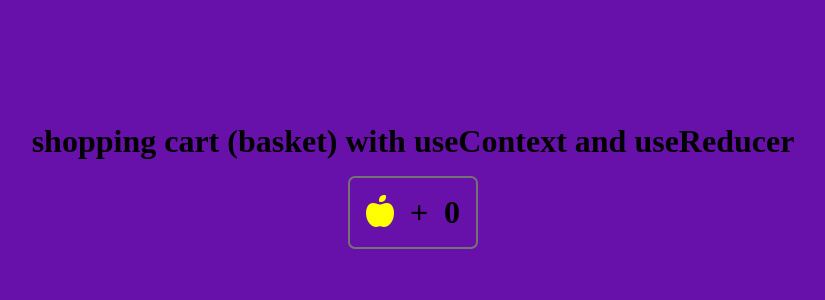
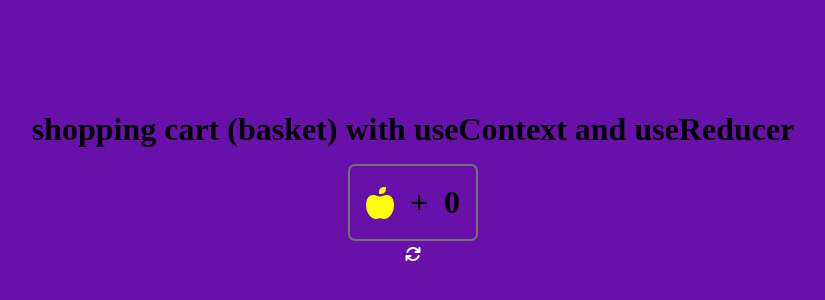
Before and after one commit to ghiyaee/shopping, a React (Create React App) app: page / in a window 1280 px wide. Shown: the part 214-514 px from the top of the page, without its empty margins (227-1052 px from the left). Built offline with nearby package versions, Linux system fonts and the light colour scheme.

Commit message:
add change background

```diff
--- a/src/App.js
+++ b/src/App.js
@@ -1,11 +1,14 @@
 import { MyProvider } from "./components/context";
+import { ColorProvider } from "./components/colorContext";
 import Shopping from "./components/Shopping";
 import Cart from "../src/components/Cart";
 const App = () => {
   return (
     <>
       <MyProvider>
-        <Cart/>
+         <ColorProvider>
+            <Cart />
+          </ColorProvider>
       </MyProvider>
     </>
      )
--- a/src/components/Shopping.jsx
+++ b/src/components/Shopping.jsx
@@ -1,9 +1,11 @@
 import { MyContext } from "./context";
 import { useContext } from "react";
+import {ColorContext} from './colorContext'
 import "./style/shoping.css"
 const Shopping = () => {
   const { countContext, countDisptach } = useContext(MyContext);
-
+  const { colorChange, disptachChange } = useContext(ColorContext);
+  console.log(colorChange);
   const handelActions = () => {
     if (countContext > 1) {
       return  <span className="trash" onClick={() => countDisptach("DECREMET")}> - </span>
@@ -17,31 +19,26 @@ const Shopping = () => {
     return (
       <div className="container">
         <div className="content">
-          <h1>shopping cart (basket) with  useContext and useReducer</h1>
-          <div className="row">
+          <h1>shopping cart (basket) with useContext and useReducer</h1>
+          <div
+            className={`row ${colorChange}`} >
             <span>
               <i className="fa-solid fa-apple-whole"></i>
             </span>
             <span onClick={() => countDisptach("INCREMET")}>+</span>
             <span>{countContext}</span>
-            { handelActions() }
+            {handelActions()}
           </div>
+          <i
+            className={` fa-solid fa-arrows-rotate  `}
+            onClick={() =>
+              colorChange == "black"
+                ? disptachChange("COLOR_GHANGE")
+                : disptachChange("COLOR_BACK")
+            }
+          ></i>
         </div>
       </div>
     );
 };
 export default Shopping;
-
-
-
-
-
-
-  // let num = 2
-    // const condic = () => {
-    //     if (num ==1) {
-    //       return  <i className="fa-solid fa-trash-can"></i>
-    //     } else if (num > 1) {
-    //       return  <span>-</span>
-    //     }
-    // }
--- /dev/null
+++ b/src/components/colorContext.jsx
@@ -0,0 +1,29 @@
+import { createContext, useReducer } from "react";
+
+const ColorContext = createContext();
+
+const initailState = {
+  color: 'black',
+};
+const reducer = (state, action) => {
+  switch (action) {
+    case "COLOR_GHANGE":
+      return (state = "tomato");
+    case "COLOR_BACK":
+      return (state = "black");
+    default:
+      return state;
+  }
+};
+
+const ColorProvider = ({ children }) => {
+  const [color, disptach] = useReducer(reducer, initailState);
+  return (
+    <ColorContext.Provider
+      value={{ colorChange: color, disptachChange: disptach }} >
+      {children}
+    </ColorContext.Provider>
+  );
+};
+
+export { ColorContext, ColorProvider };
--- a/src/components/style/shoping.css
+++ b/src/components/style/shoping.css
@@ -30,6 +30,7 @@
      border: 2px solid rgb(116, 114, 114);
      margin-top: 1rem;
      border-radius: 7px;
+     cursor: pointer;
 }
 .row span{
     margin:0.5rem;
@@ -46,4 +47,13 @@ font-weight: bold;
 .trash{
 
    color: rgb(230, 225, 225) !important
+
 }
+.tomato{
+   background:tomato
+}
+i{
+    cursor: pointer;
+    color:#fff;
+    margin-top: 5px;
+}
```
